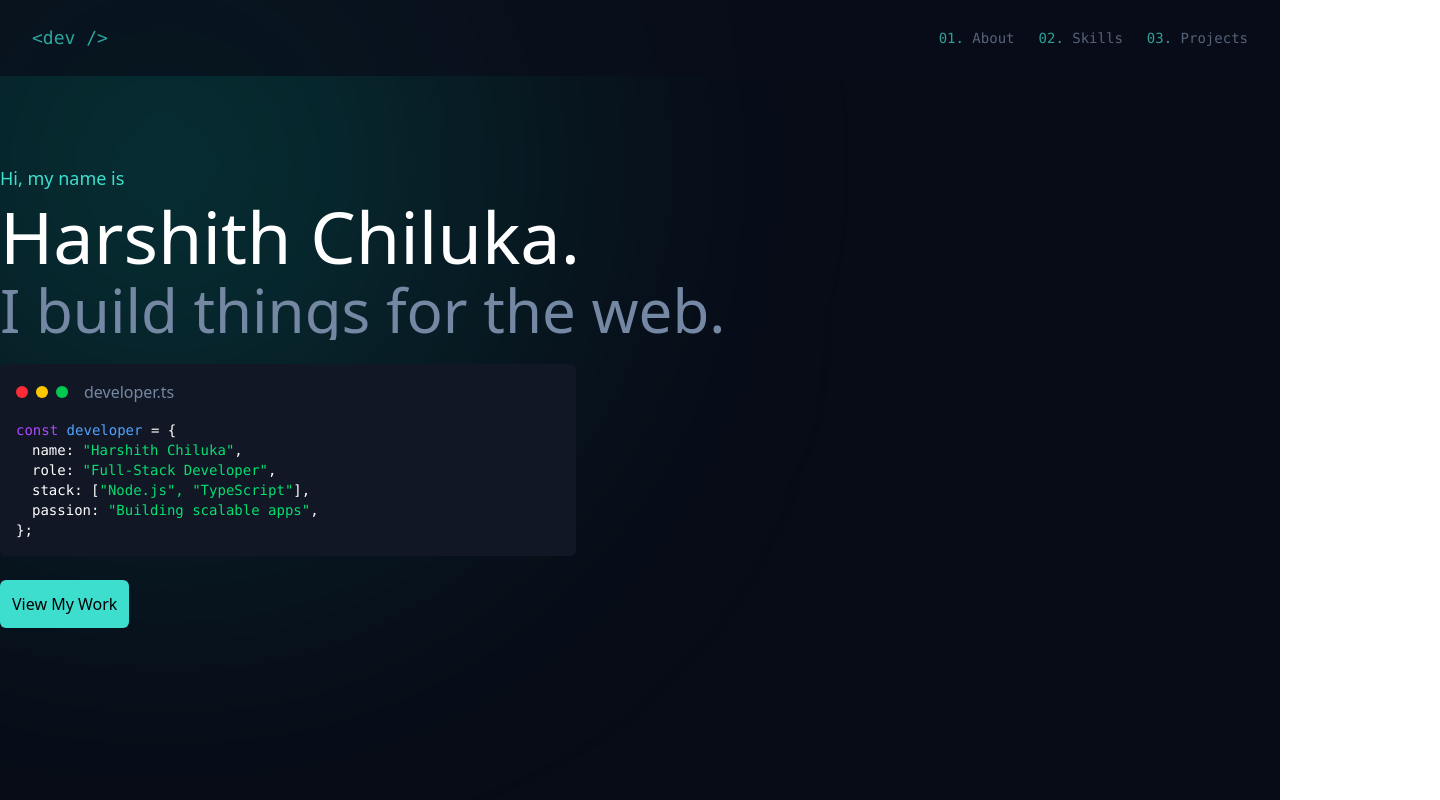
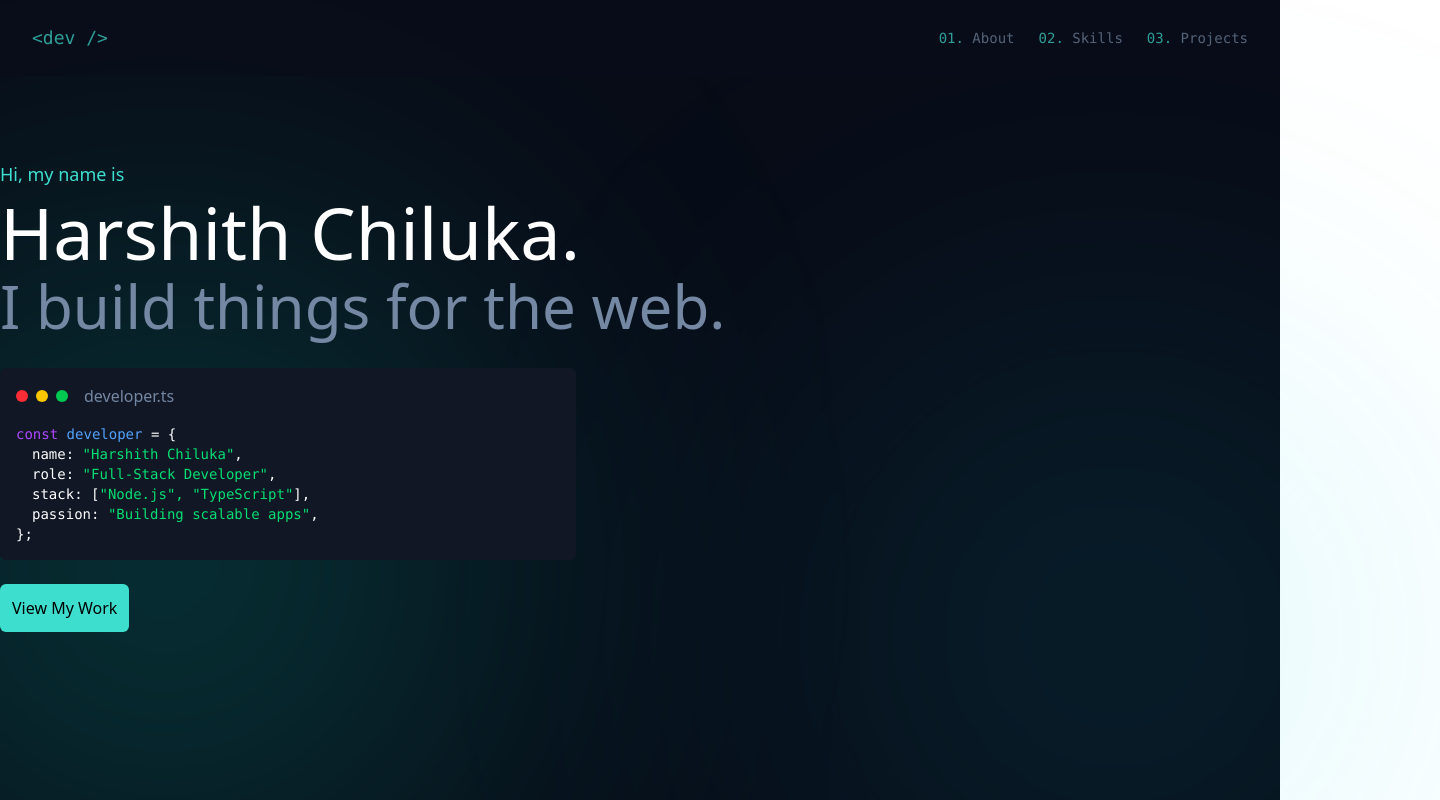
Before and after one commit to harshithkalki/Harshith_portfolio, a React (Vite) app: page / in a window 1280 px wide. Shown: the top 800 px of the page, 1440 px wide, since content can reach past the window. Built offline with nearby package versions, Linux system fonts and the light colour scheme.

Commit message:
App.tsx background changes

```diff
--- a/src/App.tsx
+++ b/src/App.tsx
@@ -12,8 +12,8 @@ function Section({ id, title }: { id: string; title: string }) {
 function App() {
   return (
     <>
-      <div className="min-h-screen text-white bg-[#080c17] relative overflow-hidden">
-        <div className="absolute -top-40 -left-40 w-[650px] h-[650px] bg-teal-400/20 rounded-full blur-[160px] pointer-events-none" />
+      <div className="min-h-screen text-white bg-[#080c17]">
+        <div className="absolute top-60 -left-40 w-[650px] h-[650px] bg-teal-400/20 rounded-full blur-[160px] pointer-events-none" />
         <div className="absolute -bottom-40 -right-40 w-[650px] h-[650px] bg-cyan-400/10 rounded-full blur-[160px] pointer-events-none" />
 
         <NavBar />
--- a/src/components/Hero.tsx
+++ b/src/components/Hero.tsx
@@ -11,7 +11,7 @@ const Hero = () => {
           <div className="text-5xl md:text-7xl font-sans font-medium my-2">
             Harshith Chiluka.
           </div>
-          <div className="text-4xl md:text-6xl font-medium text-[#7487a3] mb-6 text-ellipsis overflow-hidden whitespace-nowrap">
+          <div className="text-4xl md:text-6xl font-medium text-[#7487a3] pb-8 text-ellipsis overflow-hidden whitespace-nowrap">
             I build things for the web.
           </div>
           <CodeBox />
--- a/src/components/NavBar.tsx
+++ b/src/components/NavBar.tsx
@@ -22,7 +22,7 @@ function scrollToSection(id: string) {
 const NavBar = () => {
   return (
     <>
-      <header className="sticky top-0 z-50 bg-[rgb(9,14,26)] opacity-70 ">
+      <header className="sticky top-0 z-50 bg-[rgb(9,14,26)] opacity-70  ">
         <div className="px-5 md:max-w-7xl mx-auto xl:px-8">
           <div className="py-6  justify-between items-center flex">
             <div className="font-mono  text-[#3edece] text-lg">{"<dev />"}</div>
```
